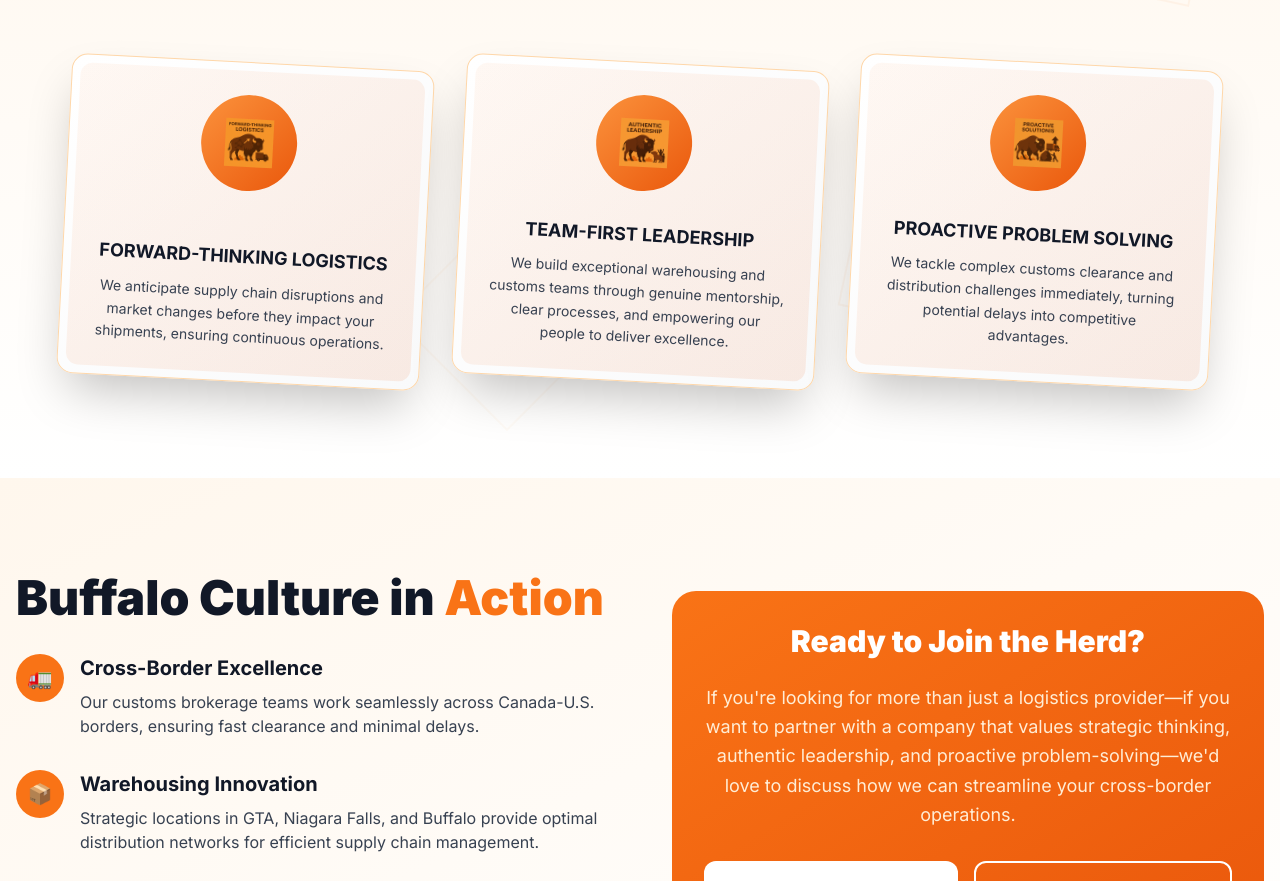
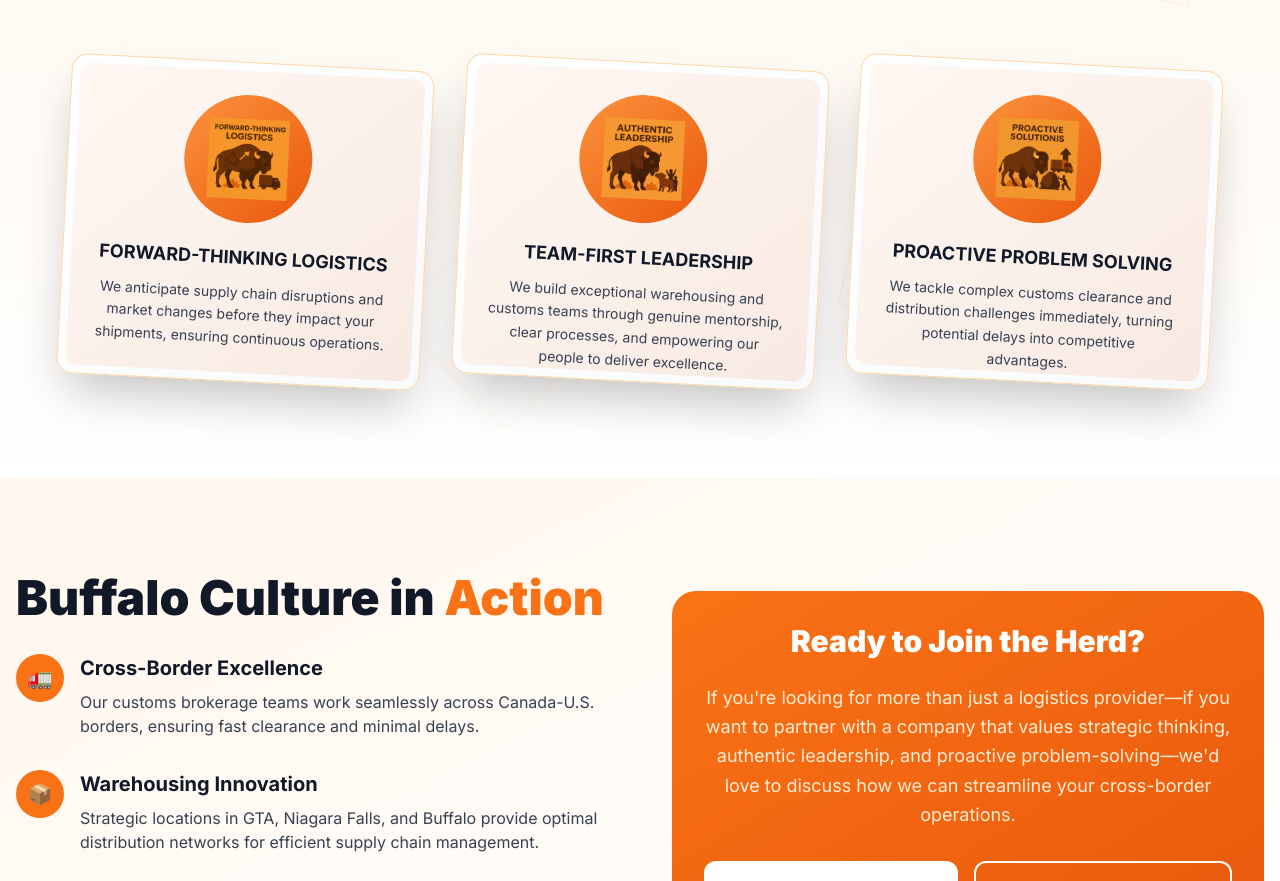
Before and after one commit to asharipov-borderworx/borderworx-portal, a Next.js app: page /buffalo-culture in a window 1280 px wide. Shown: the part 1026-1907 px from the top of the page. Built offline with nearby package versions, Linux system fonts and the light colour scheme.

Commit message:
Make the images to be bigger

```diff
--- a/src/app/buffalo-culture/page.tsx
+++ b/src/app/buffalo-culture/page.tsx
@@ -115,13 +115,13 @@ export default function BuffaloCulturePage() {
                     <div className="absolute inset-0 p-8 flex flex-col justify-between">
                       {/* Image */}
                       <div className="relative mb-6">
-                        <div className="w-24 h-24 mx-auto bg-gradient-to-br from-orange-400 to-orange-600 rounded-full flex items-center justify-center transform group-hover:scale-110 transition-transform duration-300">
+                        <div className="w-32 h-32 mx-auto bg-gradient-to-br from-orange-400 to-orange-600 rounded-full flex items-center justify-center transform group-hover:scale-110 transition-transform duration-300">
                           <Image
                             src={characteristic.imagePlaceholder}
                             alt={characteristic.title}
-                            width={60}
-                            height={60}
-                            className="w-12 h-12 object-contain"
+                            width={80}
+                            height={80}
+                            className="w-20 h-20 object-contain"
                           />
                         </div>
                       </div>
```
